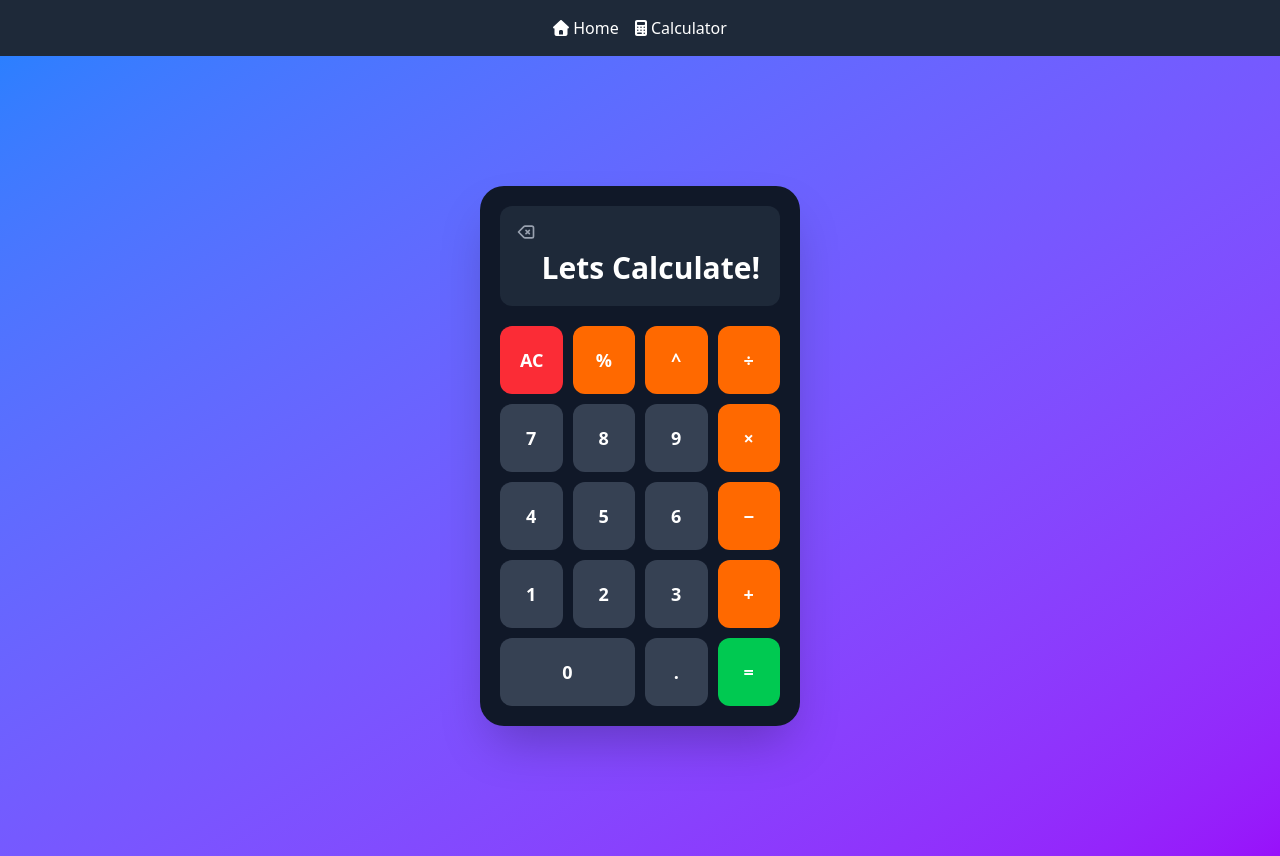
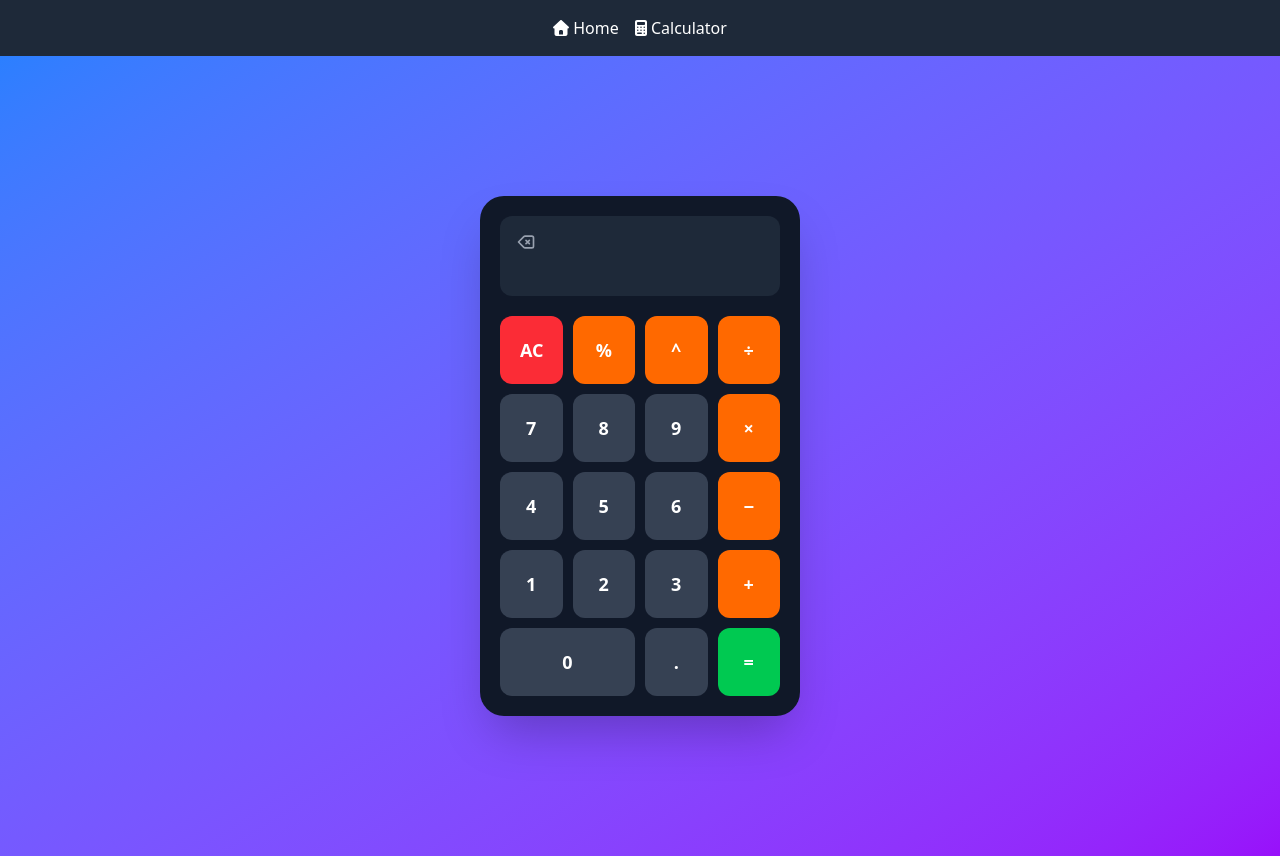
Before and after one commit to Barocode3002/React-Calculator, a React (Vite) app: page /calculator in a window 1280 px wide. Built offline with nearby package versions, Linux system fonts and the light colour scheme.

Commit message:
Update CalculatorUI.tsx

```diff
--- a/src/components/CalculatorUI.tsx
+++ b/src/components/CalculatorUI.tsx
@@ -5,7 +5,7 @@ import { HiOutlineBackspace } from "react-icons/hi";
 
 const CalculatorUI = () => {
   // State management for calculator display and equation
-  const [display, setDisplay] = useState('Lets Calculate!');
+  const [display, setDisplay] = useState('');
   const [equation, setEquation] = useState('');
   const [clearButtonText, setClearButtonText] = useState('AC');
 
```
